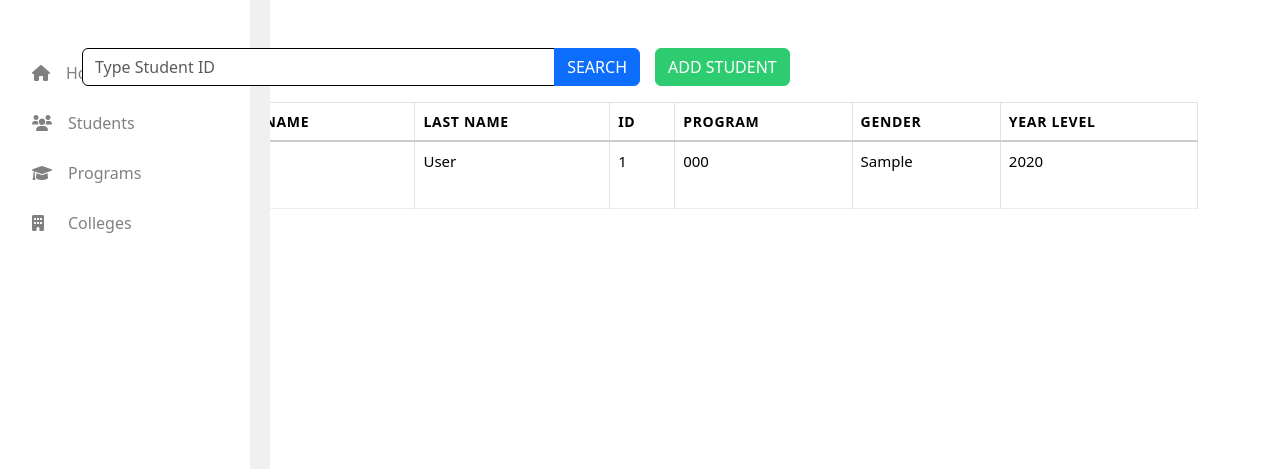
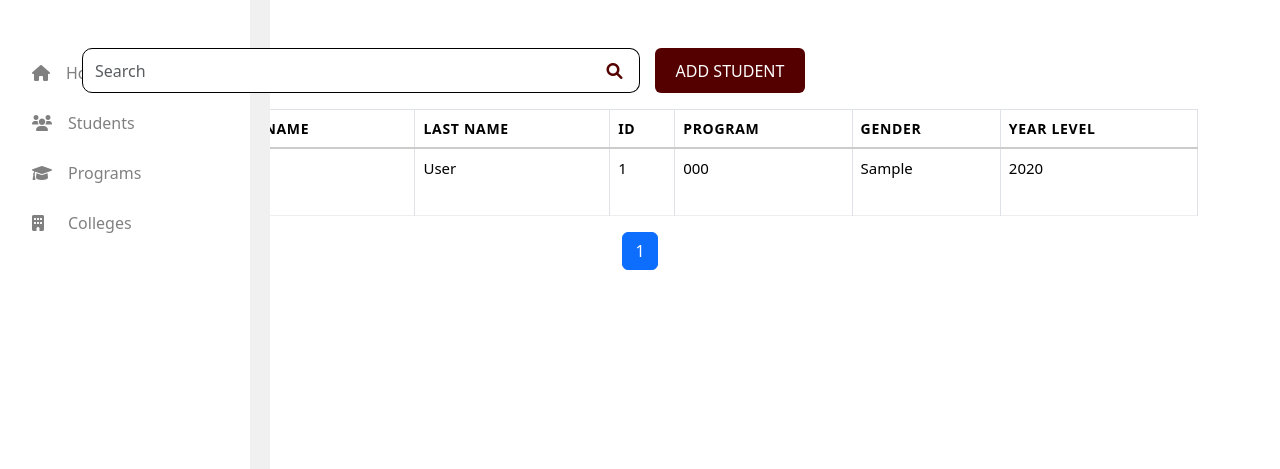
Before and after one commit to razeuss/ccc181-ssis, a Flask app: page /Students in a window 1280 px wide. Shown: the top 469 px of the page. Run offline with Flask 3, Linux system fonts and the light colour scheme; tables that the repository leaves empty or names only in its code hold one stand-in row (values such as "Sample post"); grey boxes marked "Sample" are stand-in pictures; some libraries are stand-ins or nearby versions.

Commit message:
Added a script for generating 200 studs and paginations

```diff
--- /dev/null
+++ b/website/Controller/student_routes.py
@@ -0,0 +1,114 @@
+from flask import Blueprint, render_template, request, redirect, url_for, flash, get_flashed_messages
+from website.models.student import Student
+from website.models.programs import Program
+from flask_mysqldb import MySQL
+from flask import jsonify
+
+student_bp = Blueprint('student_bp', __name__)
+mysql = MySQL()
+
+@student_bp.route('/add', methods=['GET', 'POST'])
+def addstud():
+    if request.method == 'POST':
+        student_id = request.form['studentID']
+        first_name = request.form['firstName']
+        last_name = request.form['lastName']
+        program = request.form['program']
+        year = request.form['year']
+        gender = request.form['gender']
+        image_file = request.files['image']
+
+        existing_student = Student.get_student_by_id(mysql, student_id)
+        if existing_student:
+            flash('Student ID already exists. Please use a unique ID.', 'error')
+            return redirect(url_for('student_bp.students_list'))
+
+        program_exists = Program.search_program(mysql, program)
+        if not program_exists:
+            flash('The program does not exist. Please choose a valid program.', 'error')
+            return redirect(url_for('student_bp.students_list'))
+
+        Student.add_student(mysql, student_id, first_name, last_name, program, year, gender, image_file)
+        flash('Student Added Successfully', 'success')
+        return redirect(url_for('student_bp.students_list'))
+
+    return render_template("Student Template/studentslist.html")
+
+
+
+@student_bp.route('/Students')
+def students_list():
+
+    page = int(request.args.get('page', 1))
+    per_page = 50
+    offset = (page - 1) * per_page
+
+
+    students = Student.get_paginated_students(mysql, per_page, offset)
+
+
+    total_students = Student.get_total_count(mysql)
+    total_pages = (total_students + per_page - 1) // per_page
+
+    return render_template(
+        'Student Template/studentslist.html',
+        students=students,
+        page=page,
+        total_pages=total_pages
+    )
+
+
+@student_bp.route('/student', methods=['GET'])
+def get_student():
+    query = request.args.get('query')
+    student = Student.get_student_by_id(mysql, query) or Student.get_student_by_firstname(mysql, query) or Student.get_student_by_lastname(mysql, query)
+    if student:
+        return jsonify({
+            'firstname': student.firstname,
+            'lastname': student.lastname,
+            'id': student.id,
+            'program_code': student.program_code,
+            'gender': student.gender,
+            'year': student.year,
+            'image_url': student.image_url
+        })
+    return jsonify(None), 404
+
+
+@student_bp.route('/edit/<string:student_id>', methods=['GET', 'POST'])
+def update_student(student_id):
+    student = Student.get_student_by_id(mysql, student_id)
+    if not student:
+        flash('Student not found', 'error')
+        return redirect(url_for('student_bp.students_list'))
+
+    if request.method == 'POST':
+        first_name = request.form['firstName']
+        last_name = request.form['lastName']
+        program = request.form['program']
+        year = request.form['year']
+        gender = request.form['gender']
+        image_file = request.files['updateprofile']
+
+        program_exists = Program.search_program(mysql, program)
+        if not program_exists:
+            flash('The program does not exist. Please choose a valid program.', 'error')
+            return redirect(url_for('student_bp.students_list'))
+
+        Student.update_student(mysql, student_id, first_name, last_name, program, year, gender, image_file)
+        flash('Student Updated Successfully', 'success')
+        return redirect(url_for('student_bp.students_list'))
+
+    return render_template('Student Template/studentslist.html', student=student)
+
+
+@student_bp.route('/delete/<string:student_id>', methods=['POST'])
+def delete_student(student_id):
+    student = Student.get_student_by_id(mysql, student_id)
+    if not student:
+        flash('Student not found', 'error')
+        return redirect(url_for('student_bp.students_list'))
+
+    Student.delete_student(mysql, student_id)
+    flash('Student Deleted Successfully', 'success')
+    return redirect(url_for('student_bp.students_list'))
--- a/website/__init__.py
+++ b/website/__init__.py
@@ -25,13 +25,13 @@ def create_app():
     from .main_route import views
     app.register_blueprint(views)
 
-    from .routes.student_routes import student_bp
+    from .Controller.student_routes import student_bp
     app.register_blueprint(student_bp)
 
-    from .routes.program_routes import program_bp
+    from .Controller.program_routes import program_bp
     app.register_blueprint(program_bp)
 
-    from .routes.college_routes import college_bp
+    from .Controller.college_routes import college_bp
     app.register_blueprint(college_bp)
 
     return app
--- a/website/routes/student_routes.py
+++ /dev/null
@@ -1,97 +0,0 @@
-from flask import Blueprint, render_template, request, redirect, url_for, flash, get_flashed_messages
-from website.models.student import Student
-from website.models.programs import Program
-from flask_mysqldb import MySQL
-from flask import jsonify
-
-student_bp = Blueprint('student_bp', __name__)
-mysql = MySQL()
-
-@student_bp.route('/add', methods=['GET', 'POST'])
-def addstud():
-    if request.method == 'POST':
-        student_id = request.form['studentID']
-        first_name = request.form['firstName']
-        last_name = request.form['lastName']
-        program = request.form['program']
-        year = request.form['year']
-        gender = request.form['gender']
-        image_file = request.files['image']
-
-        existing_student = Student.get_student_by_id(mysql, student_id)
-        if existing_student:
-            flash('Student ID already exists. Please use a unique ID.', 'error')
-            return redirect(url_for('student_bp.students_list'))
-
-        program_exists = Program.search_program(mysql, program)
-        if not program_exists:
-            flash('The program does not exist. Please choose a valid program.', 'error')
-            return redirect(url_for('student_bp.students_list'))
-
-        Student.add_student(mysql, student_id, first_name, last_name, program, year, gender, image_file)
-        flash('Student Added Successfully', 'success')
-        return redirect(url_for('student_bp.students_list'))
-
-    return render_template("Student Template/studentslist.html")
-
-
-
-@student_bp.route('/Students')
-def students_list():
-    students = Student.get_all_students(mysql)
-    return render_template('Student Template/studentslist.html', students=students)
-
-@student_bp.route('/student', methods=['GET'])
-def get_student():
-    query = request.args.get('query')
-    student = Student.get_student_by_id(mysql, query) or Student.get_student_by_firstname(mysql, query) or Student.get_student_by_lastname(mysql, query)
-    if student:
-        return jsonify({
-            'firstname': student.firstname,
-            'lastname': student.lastname,
-            'id': student.id,
-            'program_code': student.program_code,
-            'gender': student.gender,
-            'year': student.year,
-            'image_url': student.image_url
-        })
-    return jsonify(None), 404
-
-
-@student_bp.route('/edit/<string:student_id>', methods=['GET', 'POST'])
-def update_student(student_id):
-    student = Student.get_student_by_id(mysql, student_id)
-    if not student:
-        flash('Student not found', 'error')
-        return redirect(url_for('student_bp.students_list'))
-
-    if request.method == 'POST':
-        first_name = request.form['firstName']
-        last_name = request.form['lastName']
-        program = request.form['program']
-        year = request.form['year']
-        gender = request.form['gender']
-        image_file = request.files['updateprofile']
-
-        program_exists = Program.search_program(mysql, program)
-        if not program_exists:
-            flash('The program does not exist. Please choose a valid program.', 'error')
-            return redirect(url_for('student_bp.students_list'))
-
-        Student.update_student(mysql, student_id, first_name, last_name, program, year, gender, image_file)
-        flash('Student Updated Successfully', 'success')
-        return redirect(url_for('student_bp.students_list'))
-
-    return render_template('Student Template/studentslist.html', student=student)
-
-
-@student_bp.route('/delete/<string:student_id>', methods=['POST'])
-def delete_student(student_id):
-    student = Student.get_student_by_id(mysql, student_id)
-    if not student:
-        flash('Student not found', 'error')
-        return redirect(url_for('student_bp.students_list'))
-
-    Student.delete_student(mysql, student_id)
-    flash('Student Deleted Successfully', 'success')
-    return redirect(url_for('student_bp.students_list'))
--- a/website/static/css/style.css
+++ b/website/static/css/style.css
@@ -25,11 +25,12 @@
 }
 
 
-.sidebar-btn:active {
+.sidebar-btn:click {
     background-color: lightgray;
     color: black;
     font-weight: bold;
 }
+
 
 table {
     width: 100%;
@@ -70,3 +71,42 @@ td {
     font-size: 15px;
     color: #555;
 }
+
+.search {
+    background-color: white;
+    border: 1px solid black;
+    border-left: none;
+    color: #550000;
+    width: 50px;
+    height: 45px;
+    border-radius: 10px;
+}
+
+.inpsearch {
+    background-color: white;
+    border-right: none;
+    border: 1px solid black;
+    width: 400px;
+    height: 45px;
+    border-radius: 10px;
+
+}
+
+.inpsearch:focus {
+    background-color: white;
+    border-right: none;
+    border: 1px solid black;
+    width: 400px;
+    height: 45px;
+    border-radius: 10px;
+    outline: none;
+
+}
+
+.primbutton {
+    background-color: #550000;
+    color: white;
+    border: none;
+    height: 45px;
+    width: 150px;
+}
--- a/website/templates/College Template/college.html
+++ b/website/templates/College Template/college.html
@@ -9,12 +9,12 @@
     <div class="d-flex align-items-center justify-content-start">
 
         <div class="input-group w-50" style="margin-right: 15px;">
-            <input type="text" class="form-control" id="collegeinput"style="border-color: black;" placeholder="Type college name" aria-label="Search colleges" aria-describedby="searchButton">
-            <button class="btn btn-primary" type="button" id="searchCollegeBtn">SEARCH</button>
+            <input type="text" class="inpsearch form-control" id="collegeinput" placeholder="Search" aria-label="Search colleges" aria-describedby="searchButton">
+            <button class="search btn btn-primary" type="button" id="searchCollegeBtn"><i class="fas fa-search"></i></button></button>
         </div>
 
 
-        <button type="button" style="background-color: #2ECC71; border-color: #2ECC71;" class="btn btn-primary" data-bs-toggle="modal" data-bs-target="#addcoll">
+        <button type="button" class="primbutton btn btn-primary" data-bs-toggle="modal" data-bs-target="#addcoll">
             ADD COLLEGE
         </button>
     </div>
--- a/website/templates/Student Template/studentslist.html
+++ b/website/templates/Student Template/studentslist.html
@@ -8,11 +8,11 @@
     <div class="d-flex align-items-center justify-content-start">
         <!-- Search input -->
         <div class="input-group w-50" style="margin-right: 15px;">
-            <input type="text" class="form-control" id="studentSearch" style="border-color: black;" placeholder="Type Student ID" aria-label="Search students" aria-describedby="searchButton">
-            <button class="btn btn-primary" type="button" id="searchButton">SEARCH</button>
+            <input type="text" class="inpsearch form-control" id="studentSearch" style="border-color: black;" placeholder="Search" aria-label="Search students" aria-describedby="searchButton">
+            <button class="search btn btn-primary" type="button" id="searchButton"><i class="fas fa-search"></i></button></button>
         </div>
 
-        <button type="button" style="background-color: #2ECC71; border-color: #2ECC71;" class="btn btn-primary" data-bs-toggle="modal" data-bs-target="#addModal">
+        <button type="button" class="primbutton btn btn-primary" data-bs-toggle="modal" data-bs-target="#addModal">
             ADD STUDENT
         </button>
     </div>
@@ -48,6 +48,29 @@
         </tbody>
     </table>
 
+    <nav aria-label="Page navigation">
+      <ul class="pagination justify-content-center">
+          {% if page > 1 %}
+          <li class="page-item">
+              <a class="page-link" href="{{ url_for('student_bp.students_list', page=page-1) }}">&laquo; Previous</a>
+          </li>
+          {% endif %}
+
+          {% for p in range(1, total_pages + 1) %}
+          <li class="page-item {% if p == page %}active{% endif %}">
+              <a class="page-link" href="{{ url_for('student_bp.students_list', page=p) }}">{{ p }}</a>
+          </li>
+          {% endfor %}
+
+          {% if page < total_pages %}
+          <li class="page-item">
+              <a class="page-link" href="{{ url_for('student_bp.students_list', page=page+1) }}">Next &raquo;</a>
+          </li>
+          {% endif %}
+      </ul>
+    </nav>
+
+
     {% with messages = get_flashed_messages(with_categories=true) %}
       {% if messages %}
         <div class="w-100 mt-3">
```
Also changed, not shown: script.py (added, +54 -0 lines), website/models/student.py (+23 -4 lines), website/templates/Master Template/homepage.html (+5 -4 lines), website/templates/Program Template/programs.html (+6 -6 lines), website/Controller/college_routes.py (renamed from website/routes/college_routes.py), website/Controller/program_routes.py (renamed from website/routes/program_routes.py).
